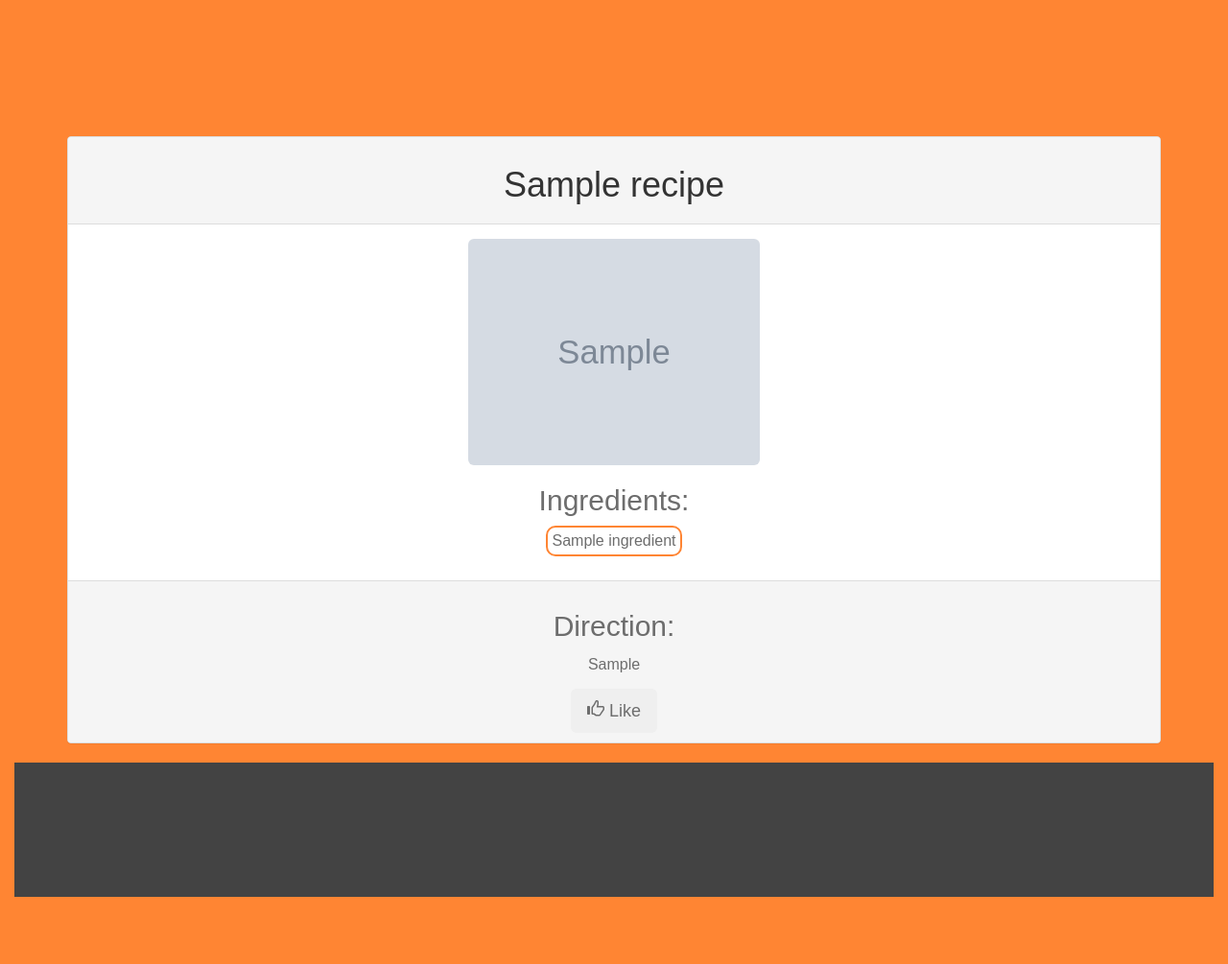
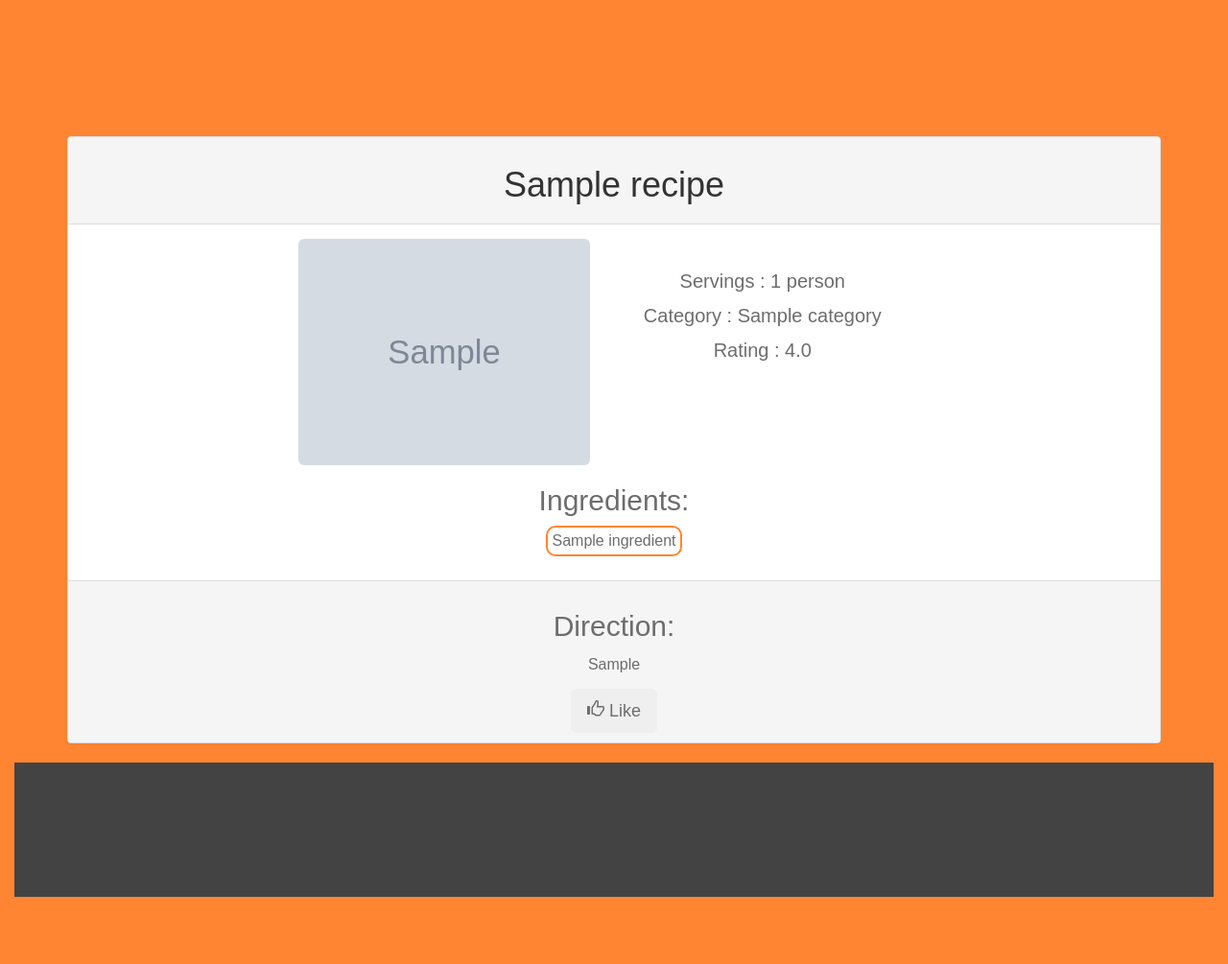
Before and after one commit to ReljaPaunovic/DishFinder, a Django app: page /finder/recipe/1/ in a window 1280 px wide. Shown: the part 80-1085 px from the top of the page at 96% size. Run offline with Django 3.2, Linux system fonts and the light colour scheme; tables that the repository leaves empty hold one stand-in row (values such as "Sample post"); grey boxes marked "Sample" are stand-in pictures; style sheets or scripts are compiled from the project's sources; some libraries are stand-ins or nearby versions.

Commit message:
config recipe

```diff
--- a/Website/finderApp/static/finderApp/css/main.less
+++ b/Website/finderApp/static/finderApp/css/main.less
@@ -355,6 +355,13 @@ p {
 }
 
 #recipeingredients{
+  .recipe_detail_wrapper {
+    margin: 0 50px;
+    display: inline-block;
+    .recipe_detail {
+      font-size: 20px;
+    }
+  }
   p{
     display: inline-block;
     padding-left: 5px;
--- a/Website/finderApp/templates/finderApp/recipe_detail.html
+++ b/Website/finderApp/templates/finderApp/recipe_detail.html
@@ -13,6 +13,11 @@
       </div>
       <div class="panel-body" id="recipeingredients">
         <img src="{{ recipe.image }}" class="img-rounded" alt="foodpic" width="304" height="236">
+        <div class="recipe_detail_wrapper">
+          <div class="recipe_detail">Servings : {{ recipe.servings }} person</div>
+          <div class="recipe_detail">Category : {{ recipe.category.name }}</div>
+          <div class="recipe_detail">Rating : {{ recipe.avg_rating }}</div>
+        </div>
         <h2>Ingredients:</h3>
         {% for ingredient in recipe.contained_ingredients.all %}
           <p>{{ ingredient }}</p>
```
